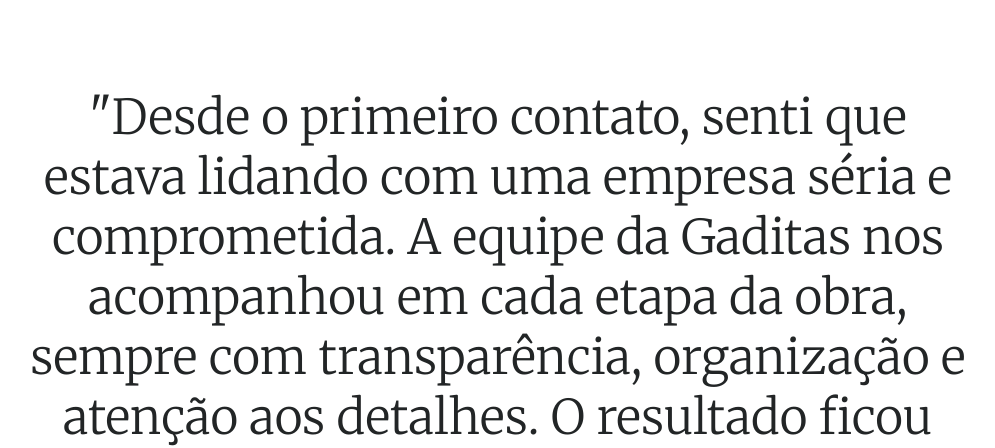
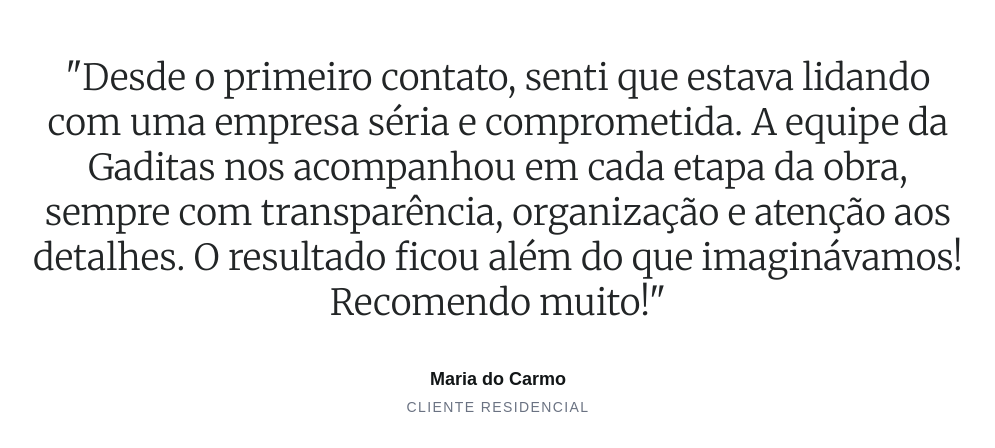
Before and after one commit to RaisaBernardes/gaditas_2.0, a Next.js app: page / in a window 1280 px wide. Shown: the part 6065-6513 px from the top of the page, without its empty margins (142-1137 px from the left). Built offline with nearby package versions, Linux system fonts and the light colour scheme.

Commit message:
testemonial padding changes

```diff
--- a/src/components/ui/TestemonialSection.tsx
+++ b/src/components/ui/TestemonialSection.tsx
@@ -10,12 +10,12 @@
 
       />
 
-      <section className="py-32 bg-white">
+      <section className="py-24 bg-white">
         <div className="max-w-[1024px] mx-auto px-6 md:px-10 text-center">
           <span className="material-symbols-outlined text-[var(--yellow)] opacity-70 block mb-8" style={{ fontSize: "120px" }}>
             format_quote
           </span>
-          <h3 className="text-3xl md:text-4xl lg:text-5xl font-serif text-[var(--black)] mb-10 max-w-5xl mx-auto merriweather-light leading-tight">
+          <h3 className="text-3xl md:text-4xl lg:text-4xl font-serif text-[var(--black)] mb-10 max-w-5xl mx-auto merriweather-light leading-tight">
             "Desde o primeiro contato, senti que estava lidando com uma empresa séria e comprometida. A equipe da Gaditas nos acompanhou em cada etapa da obra, sempre com transparência, organização e atenção aos detalhes. O resultado ficou além do que imaginávamos! Recomendo muito!"
           </h3>
           <div className="flex flex-col items-center gap-1">
```
